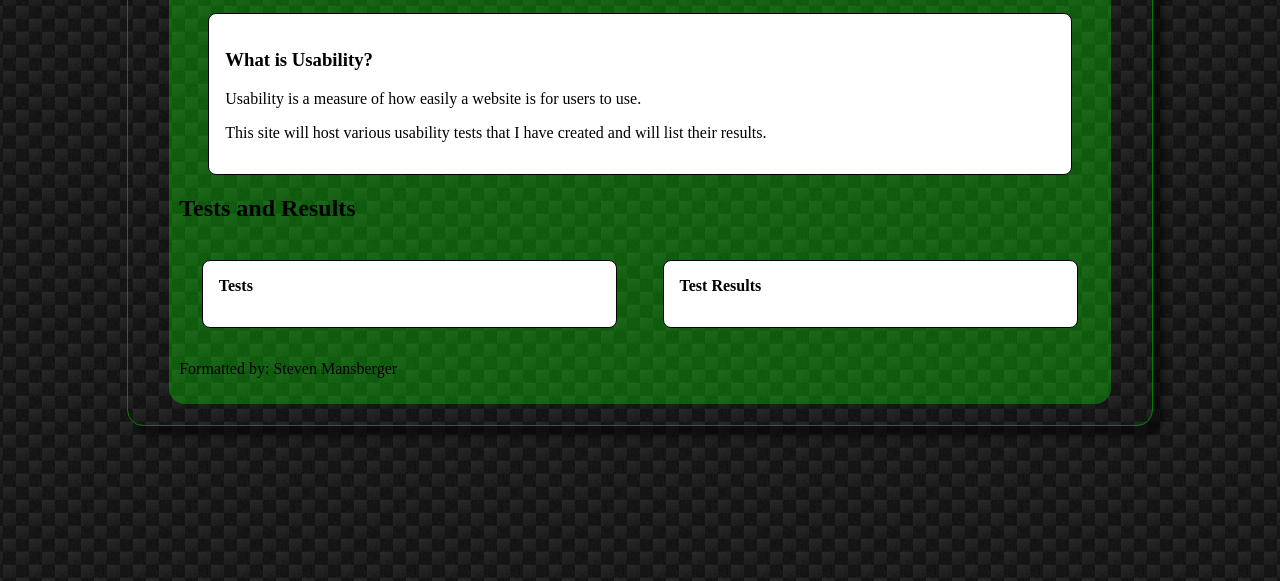
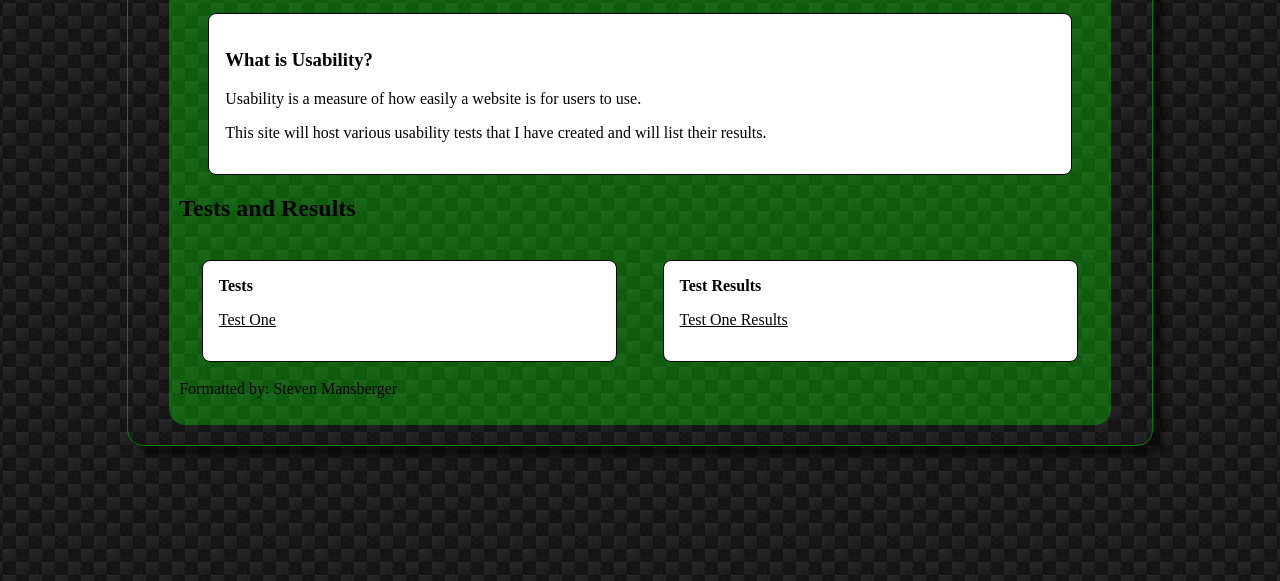
Before and after one commit to SMansberger/WiU, a plain HTML site: page WiU1312_Mansberger_Steven/UsabilityTestingLanding.html in a window 1280 px wide. Shown: the part 219-800 px from the top of the page. Drawn offline with Linux system fonts and the light colour scheme.

Commit message:
Final Form Sync

```diff
--- a/WiU1312_Mansberger_Steven/UsabilityTestingLanding.html
+++ b/WiU1312_Mansberger_Steven/UsabilityTestingLanding.html
@@ -37,7 +37,7 @@
     <article>
         <a id="tests"></a>
             <strong>Tests</strong>
-                <p></p>
+                <p><a href="https://usabilityhub.com/do/a9bb9d80483f/3b6f">Test One</a></p>
     </article>
 </div>
 
@@ -46,7 +46,7 @@
     <article>
     <a id="results"></a>
         <strong>Test Results</strong>
-    		<p></p>
+    		<p><a href="https://usabilityhub.com/tests/a9bb9d80483f/results/7fc942ebe00f">Test One Results</a></p>
     </article>
 </div>
 
```
Also changed, not shown: WiU1312_B2_Mansberger_Steven.png (deleted), WiU1312_Mansberger_Steven/WiU1312_Mansberger_Steven2.JPG (added), 1 other file.
